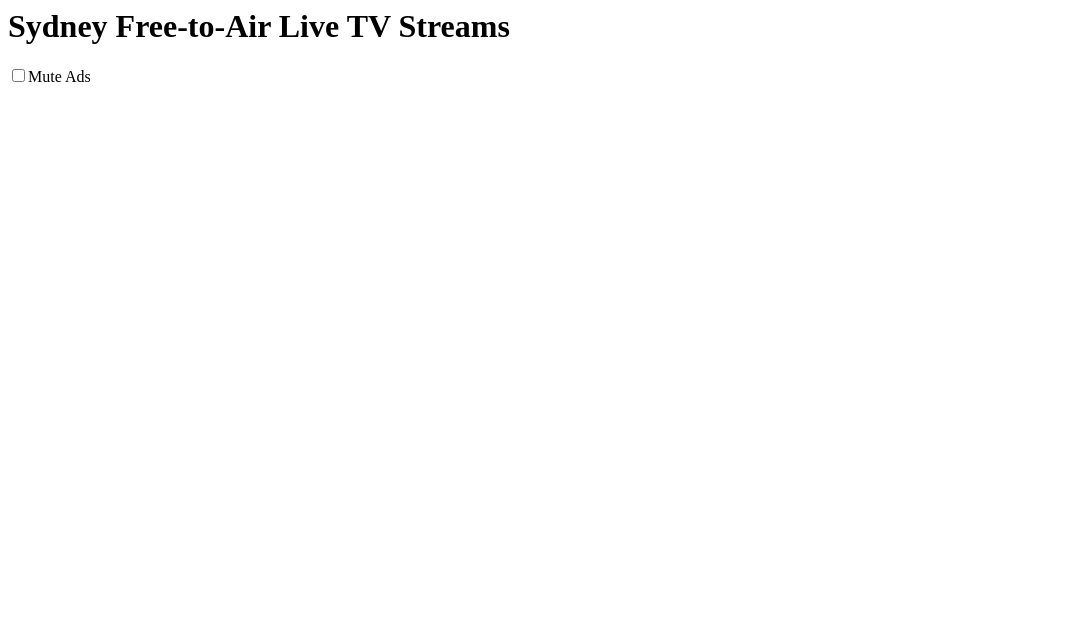
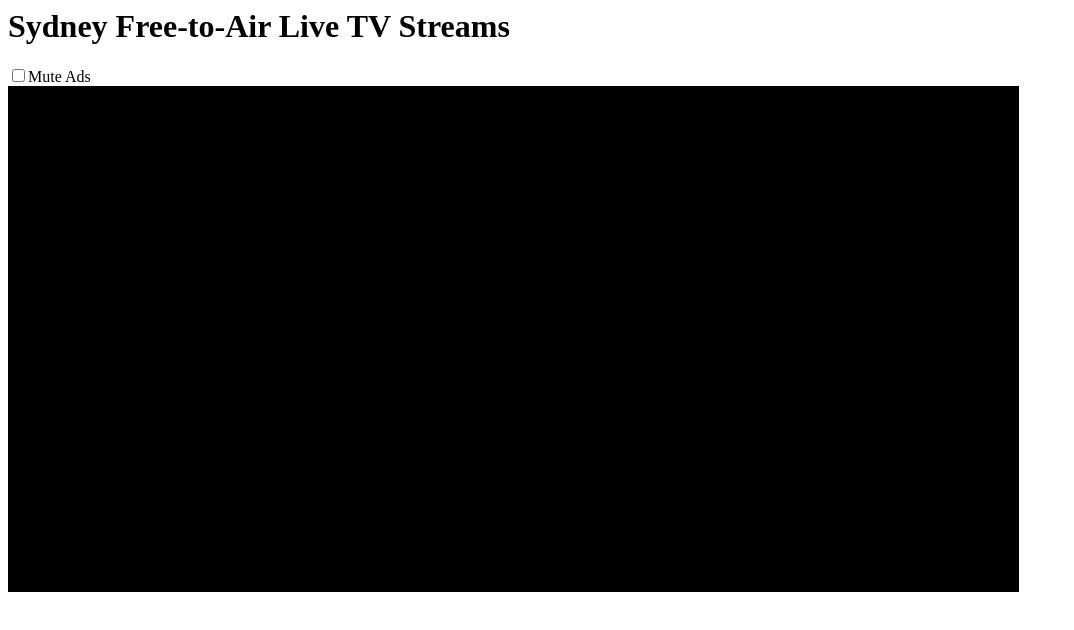
Before and after one commit to satori99/sydney-tv, a plain HTML site: page index.html in a window 1280 px wide. Shown: the whole page, without its empty margins (0-1074 px from the left). Drawn offline with Linux system fonts and the light colour scheme.

Commit message:
Update index.html

```diff
--- a/index.html
+++ b/index.html
@@ -2,6 +2,14 @@
   <head>
     <meta charset="utf-8">
     <title>Sydney Free-to-Air Live TV Streams</title>
+    <style type="text/css">
+
+      #main-video {
+        width: 80%;
+        background: black;
+      }
+
+    </style>
   </head>
   <body>
     <header>
```
